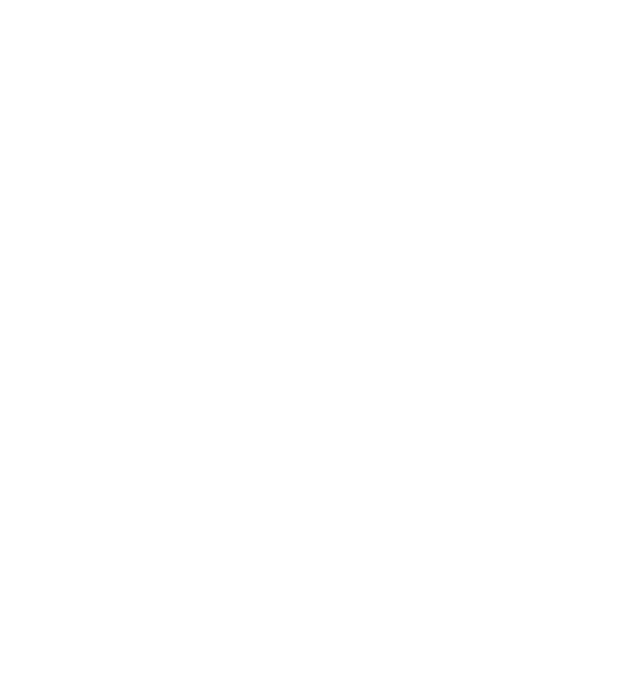
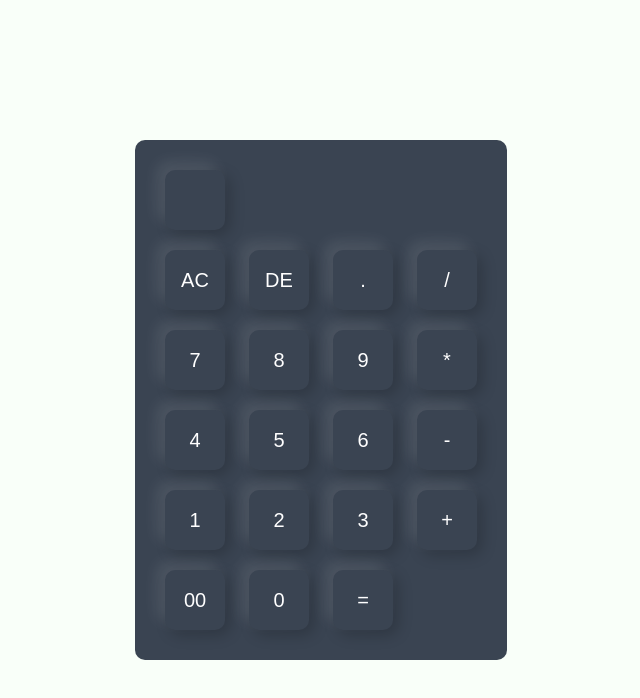
Before and after one commit to esmaelcalunga/calculadora, a plain HTML site: page index.html in a window 1280 px wide. Shown: the whole page, without its empty margins (319-959 px from the left). Drawn offline with Linux system fonts and the light colour scheme.

Commit message:
Adicionando e estilizando os botões

```diff
--- a/index.html
+++ b/index.html
@@ -5,8 +5,47 @@
     <meta http-equiv="X-UA-Compatible" content="IE=edge">
     <meta name="viewport" content="width=device-width, initial-scale=1.0">
     <title>Calculadora</title>
+    <link rel="stylesheet" href="style.css">
 </head>
 <body>
+    <div class="container">
+        <div class="calculator">
+            <form action="">
+                <div class="display">
+                    <input type="text" name="display">
+                </div>
+                <div>
+                    <input type="button" value="AC">
+                    <input type="button" value="DE">
+                    <input type="button" value=".">
+                    <input type="button" value="/">
+                </div>
+                <div>
+                    <input type="button" value="7">
+                    <input type="button" value="8">
+                    <input type="button" value="9">
+                    <input type="button" value="*">
+                </div>
+                <div>
+                    <input type="button" value="4">
+                    <input type="button" value="5">
+                    <input type="button" value="6">
+                    <input type="button" value="-">
+                </div>
+                <div>
+                    <input type="button" value="1">
+                    <input type="button" value="2">
+                    <input type="button" value="3">
+                    <input type="button" value="+">
+                </div>
+                <div>
+                    <input type="button" value="00">
+                    <input type="button" value="0">
+                    <input type="button" value="=">
+                </div>
+            </form>
 
+        </div>
+    </div>
 </body>
 </html>
--- a/style.css
+++ b/style.css
@@ -1,3 +1,43 @@
 * {
-    background-color: red;
+    margin: 0;
+    padding: 0;
+    font-size: 'Poppins', sans-serif;
+    box-sizing: border-box;
+
 }
+
+
+.container {
+
+    width: 100%;
+    height: 100vh;
+    background: #f9fff9;
+    display: flex;
+    align-items: center;
+    justify-content: center;
+}
+
+
+.calculator {
+    background: #3a4452;
+    padding: 20px;
+    border-radius: 10px;
+}
+
+.calculator form input{
+    border: 0;
+    outline:0;
+    width: 60px;
+    height: 60px;
+    border-radius: 10px;
+    box-shadow: -8px -8px 15px rgba(255,255,255,0.1), 5px 5px 15px rgba(0,0,0,0.2);
+    background: transparent;
+    font-size: 20px;
+    color: white;
+    cursor: pointer;
+    margin: 10px;
+}
+
+.display {
+
+}
```
